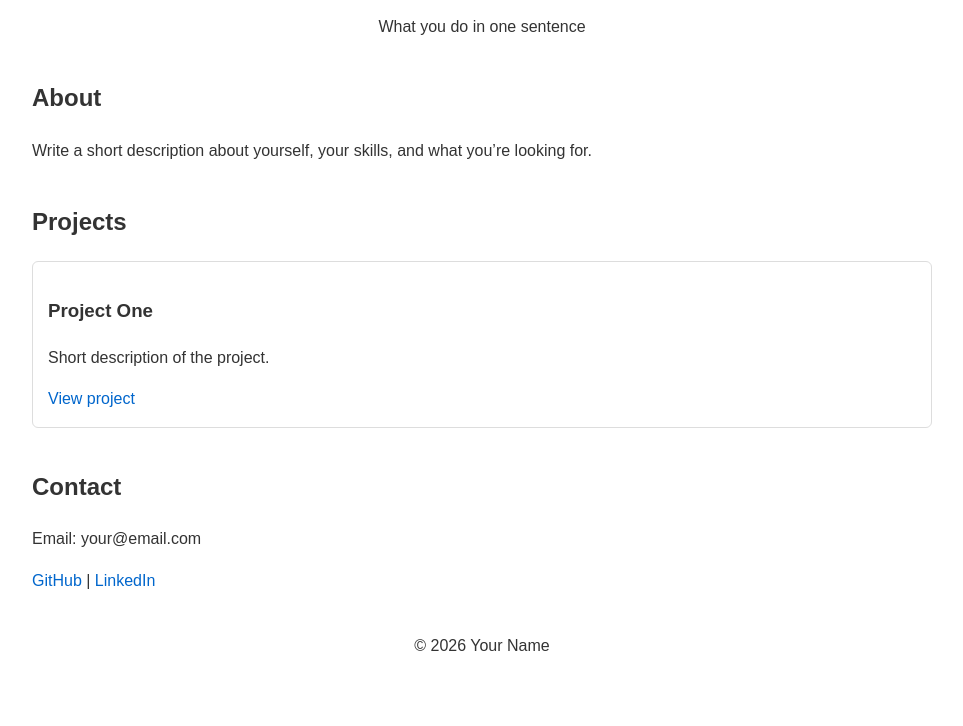
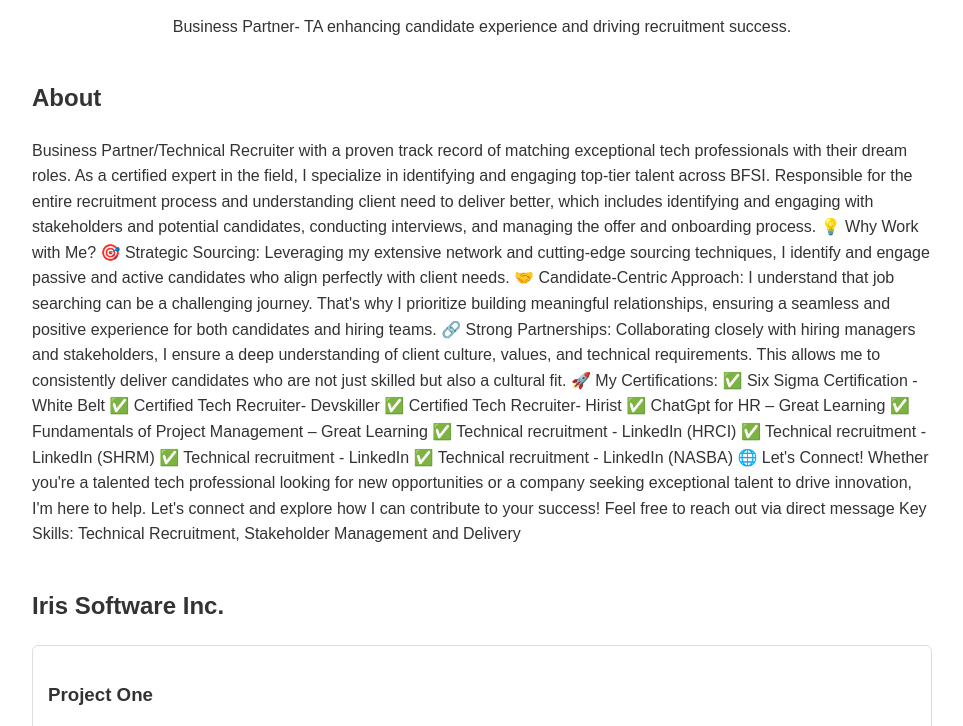
Before and after one commit to ashishnjitr/ashishnjitr.github.io, a plain HTML site: page index.html in a window 1280 px wide. Shown: the part 119-845 px from the top of the page, without its empty margins (158-1121 px from the left). Drawn offline with Linux system fonts and the light colour scheme.

Commit message:
Update index.html

```diff
--- a/index.html
+++ b/index.html
@@ -3,7 +3,7 @@
 <head>
   <meta charset="UTF-8" />
   <meta name="viewport" content="width=device-width, initial-scale=1.0" />
-  <title>Your Name | Portfolio</title>
+  <title> Ashish Mishra | Portfolio</title>
   <style>
     body {
       font-family: Arial, sans-serif;
@@ -35,37 +35,76 @@
 <body>
 
 <header>
-  <h1>Your Name</h1>
-  <p>What you do in one sentence</p>
+  <h1>Ashish Mishra</h1>
+  <p>Business Partner- TA enhancing candidate experience and driving recruitment success.</p>
 </header>
 
 <section>
   <h2>About</h2>
   <p>
-    Write a short description about yourself, your skills, and what you’re looking for.
+    Business Partner/Technical Recruiter with a proven track record of matching exceptional tech professionals with their dream roles. As a certified expert in the field, I specialize in identifying and engaging top-tier talent across BFSI.
+Responsible for the entire recruitment process and understanding client need to deliver better, which includes identifying and engaging with stakeholders and potential candidates, conducting interviews, and managing the offer and onboarding process.
+
+💡 Why Work with Me?
+🎯 Strategic Sourcing: Leveraging my extensive network and cutting-edge sourcing techniques, I identify and engage passive and active candidates who align perfectly with client needs.
+🤝 Candidate-Centric Approach: I understand that job searching can be a challenging journey. That's why I prioritize building meaningful relationships, ensuring a seamless and positive experience for both candidates and hiring teams.
+🔗 Strong Partnerships: Collaborating closely with hiring managers and stakeholders, I ensure a deep understanding of client culture, values, and technical requirements. This allows me to consistently deliver candidates who are not just skilled but also a cultural fit.
+
+🚀 My Certifications:
+✅ Six Sigma Certification - White Belt
+✅ Certified Tech Recruiter- Devskiller
+✅ Certified Tech Recruiter- Hirist
+✅ ChatGpt for HR – Great Learning
+✅ Fundamentals of Project Management – Great Learning
+✅ Technical recruitment - LinkedIn (HRCI)
+✅ Technical recruitment - LinkedIn (SHRM)
+✅ Technical recruitment - LinkedIn
+✅ Technical recruitment - LinkedIn (NASBA)
+
+🌐 Let's Connect!
+Whether you're a talented tech professional looking for new opportunities or a company seeking exceptional talent to drive innovation, I'm here to help. Let's connect and explore how I can contribute to your success! Feel free to reach out via direct message
+
+Key Skills: Technical Recruitment, Stakeholder Management and Delivery
   </p>
 </section>
 
 <section>
-  <h2>Projects</h2>
+  <h2>Iris Software Inc.</h2>
   <div class="project">
     <h3>Project One</h3>
-    <p>Short description of the project.</p>
+    <p>
+      Proactively source and identify top-tier technical talent through various channels, including job boards, social media, networking events, and referrals.
+Utilize advanced search techniques and tools to identify candidates with specific technical skills and experience.
+Manage the entire recruitment life cycle, from initial requisition through offer acceptance.
+Collaborate with hiring managers to understand staffing needs and develop effective recruitment strategies.
+Conduct thorough interviews to evaluate technical skills, cultural fit, and overall qualifications.
+Administer technical assessments and coordinate technical interviews to assess candidates' proficiency.
+Ensure a positive and seamless candidate experience from application through onboarding.
+Provide timely and constructive feedback to candidates, keeping them informed throughout the recruitment process.
+Collaborate with cross-functional teams to ensure a coordinated and efficient recruitment process.
+Contribute to the development and execution of employer branding initiatives to attract top talent.
+Actively participate in industry events and online forums to enhance the company's visibility in the tech community.
+Track and analyze recruitment metrics to assess the effectiveness of sourcing strategies and make data-driven decisions.
+Generate regular reports on recruitment activities, providing insights to improve processes.
+Maintain accurate and up-to-date candidate records and documentation.
+Identify opportunities for process improvements and implement best practices to enhance the efficiency of the recruitment process.
+Stay informed about industry trends and emerging technologies to adapt recruitment strategies accordingly.
+Provide guidance and mentorship to junior recruiters or team members.Proactively source and identify top-tier technical talent through various </p>
     <a href="#">View project</a>
   </div>
 </section>
 
 <section>
-  <h2>Contact</h2>
-  <p>Email: your@email.com</p>
+  <h2>+1 732-853-5778 </h2>
+  <p>Email: ashish.mishra@irissoftware.com</p>
   <p>
-    <a href="#">GitHub</a> |
-    <a href="#">LinkedIn</a>
+    <a href="#">ashishnjitr</a> |
+    <a href="#">https://www.linkedin.com/in/ashishitr/</a>
   </p>
 </section>
 
 <footer>
-  <p>© 2026 Your Name</p>
+  <p>© 2026 Ashish Mishra </p>
 </footer>
 
 </body>
```
